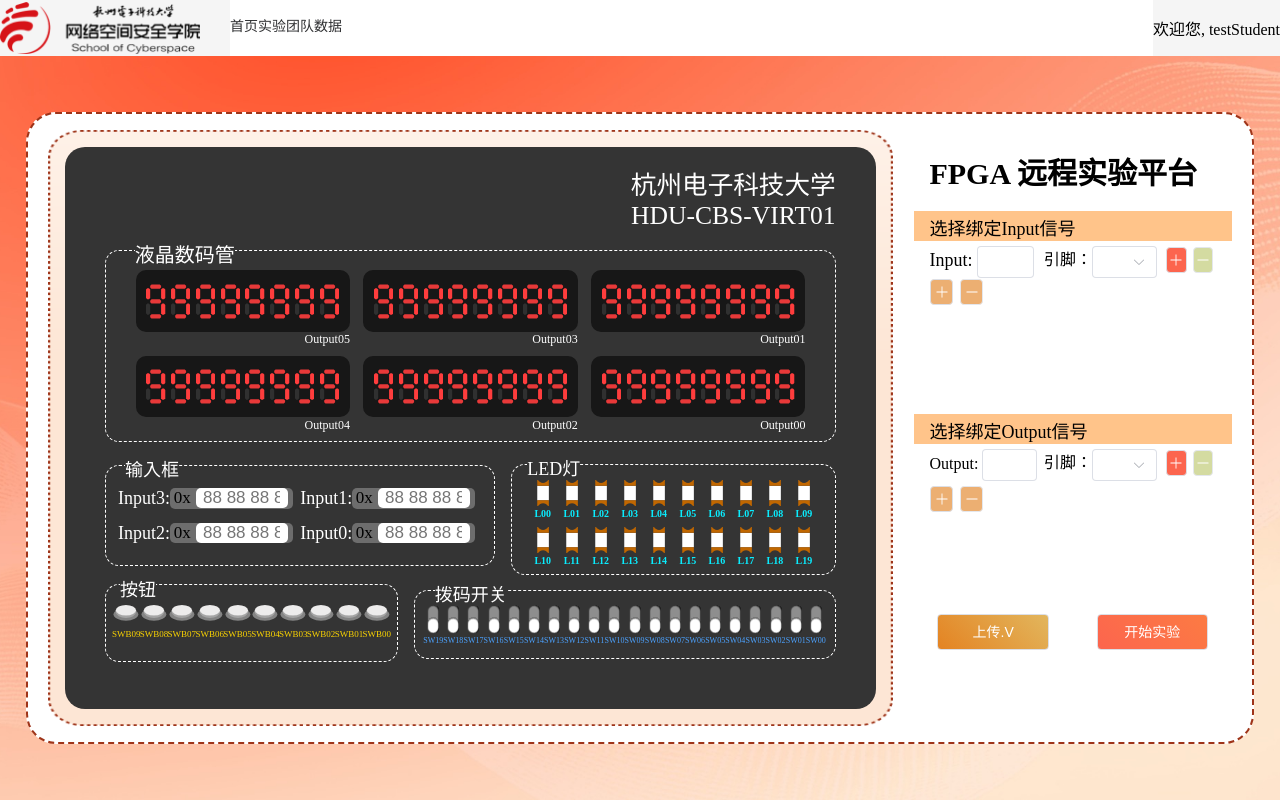
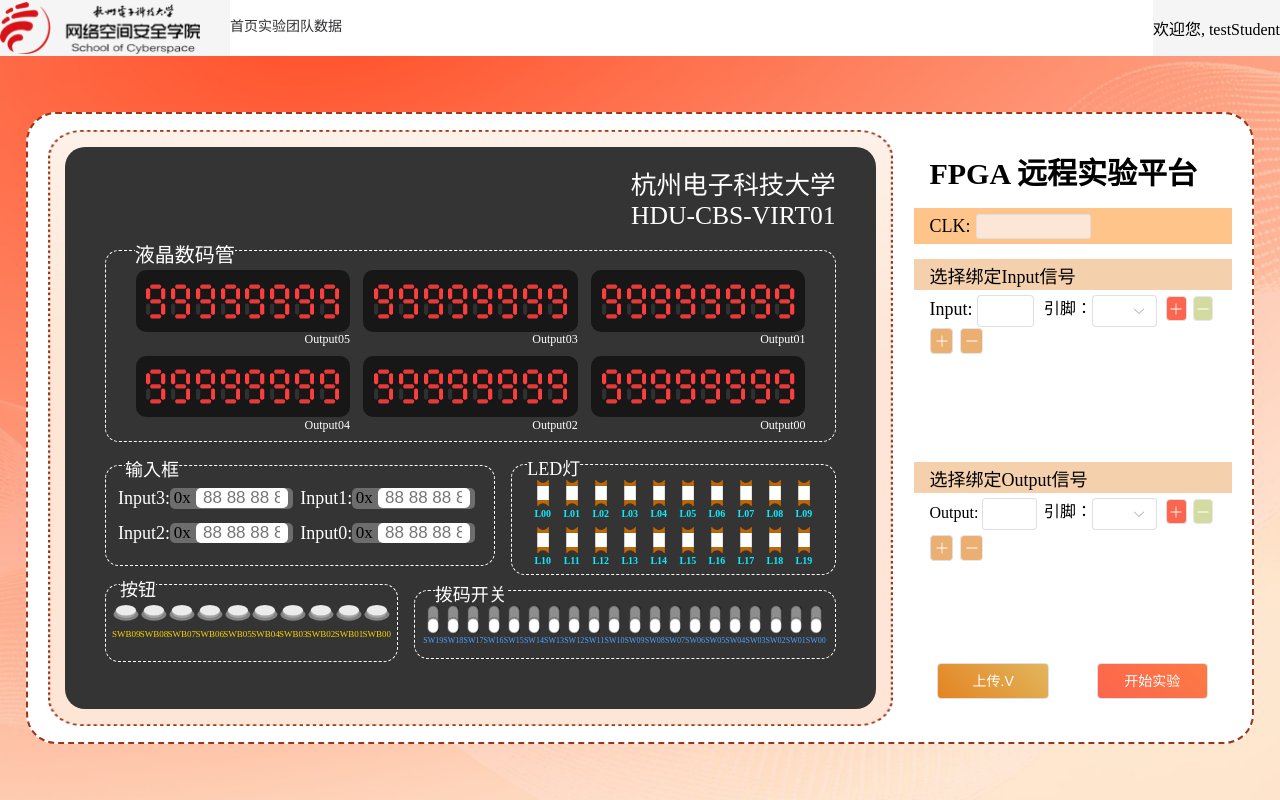
Before and after one commit to inzzo1/FPGA, a Vue app in the folder project/: page /VirturalBoard in a window 1280 px wide. Built offline with nearby package versions, Linux system fonts and the light colour scheme; no server answers.

Commit message:
[update]: add clk

```diff
--- a/project/src/views/VituralBoard.vue
+++ b/project/src/views/VituralBoard.vue
@@ -53,6 +53,7 @@ socket.onmessage = (event) => {
 // 当从子组件接收到按钮状态变化时，发送给后端
 function handleButtonState(newButtonState: any[]) {
   buttonState.value = newButtonState;
+  console.log(buttonState.value)
   if (sessionId) {
     socket.send(JSON.stringify({
       type: 'updateState',
@@ -82,6 +83,8 @@ interface Row {
 }
 
 const uploadDisabled = ref(false);
+
+const clk = ref('')
 
 const inputRows = ref<Row[]>([
   {
@@ -183,6 +186,7 @@ const isStart = ref(true)
 
 const startExp = () => {
   const bindData = {
+    clk: clk.value,
     inputRows: inputRows.value.map(row => ({
       signal: row.signal,
       pins: row.pins.filter(pin => pin && pin !== '') // 只保留非 null 和非空字符串的值
@@ -273,6 +277,19 @@ const endExp = () => {
             <span>
               FPGA 远程实验平台
             </span>
+          </div>
+          <div class="bindClk">
+            <div class="wrap">
+              <span>
+                CLK:
+              </span>
+              <el-input
+              v-model="clk"
+              class="clkInput"
+              >
+
+              </el-input>
+            </div>
           </div>
           <div class="bind">
             <div class="putTitle">
@@ -463,6 +480,28 @@ const endExp = () => {
             font-weight: 600;
           }
         }
+        .bindClk{
+          width: 100%;
+          height: 6%;
+          margin-bottom: 4%;
+          background-color: #FFC48A;
+          .wrap{
+            width: 90%;
+            height: 100%;
+            margin: 0 auto;
+            display: flex;
+            align-items: center;
+            > span{
+              margin-right: 2%;
+              font-size: 18px;
+              font-weight: 500;
+            }
+            > .el-input{
+              width: 40%;
+              height: 70%;
+            }
+          }
+        }
         .bind{
           width: 100%;
           height: 34%;
@@ -474,7 +513,7 @@ const endExp = () => {
           .putTitle{
             width: 100%;
             height: 15%;
-            background-color: #FFC48A;
+            background-color: rgba(236, 175, 114, 0.59);
             position: relative;
             > span{
               position: absolute;
@@ -588,4 +627,10 @@ const endExp = () => {
   padding: 0;
 }
 
+
+::v-deep .clkInput .el-input__wrapper{
+  background-color: #FDE6D5 !important;
+  color: white !important;
+}
+
 </style>
```
